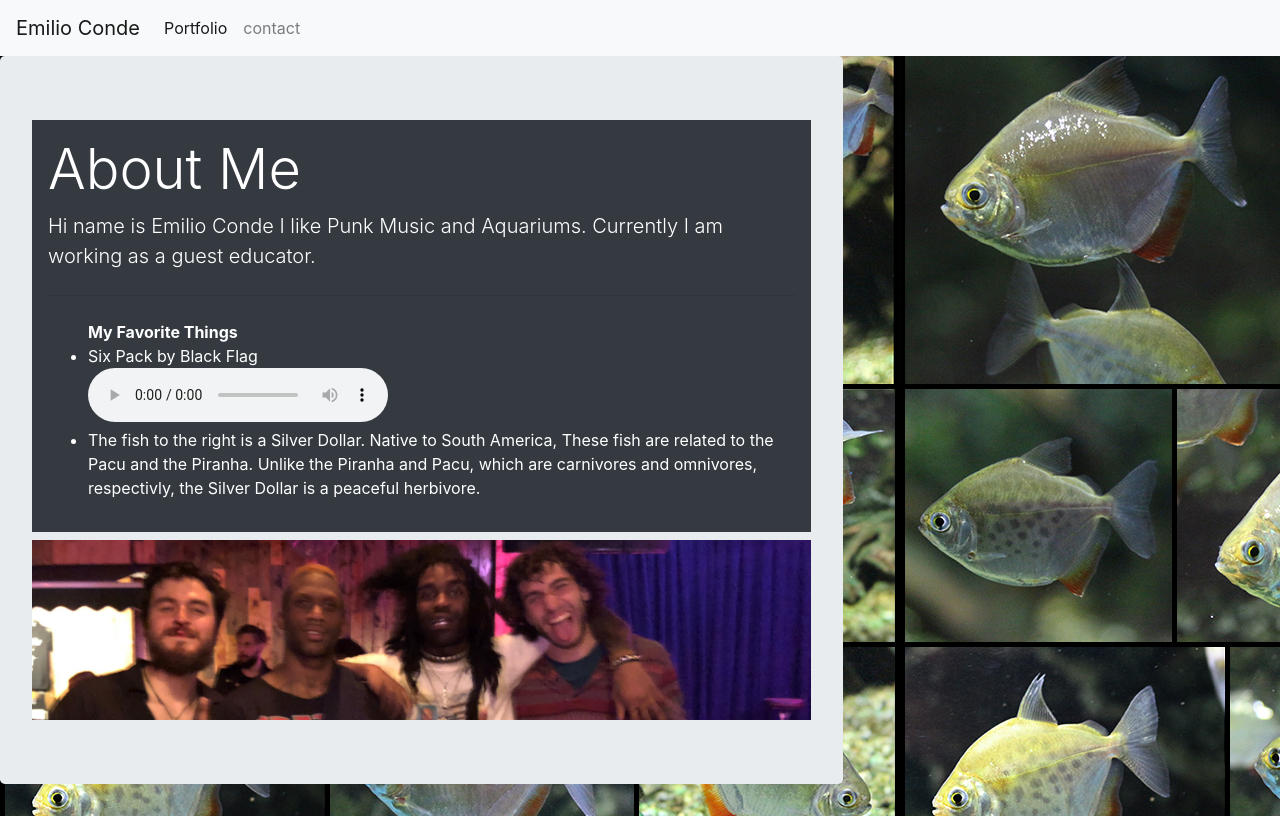
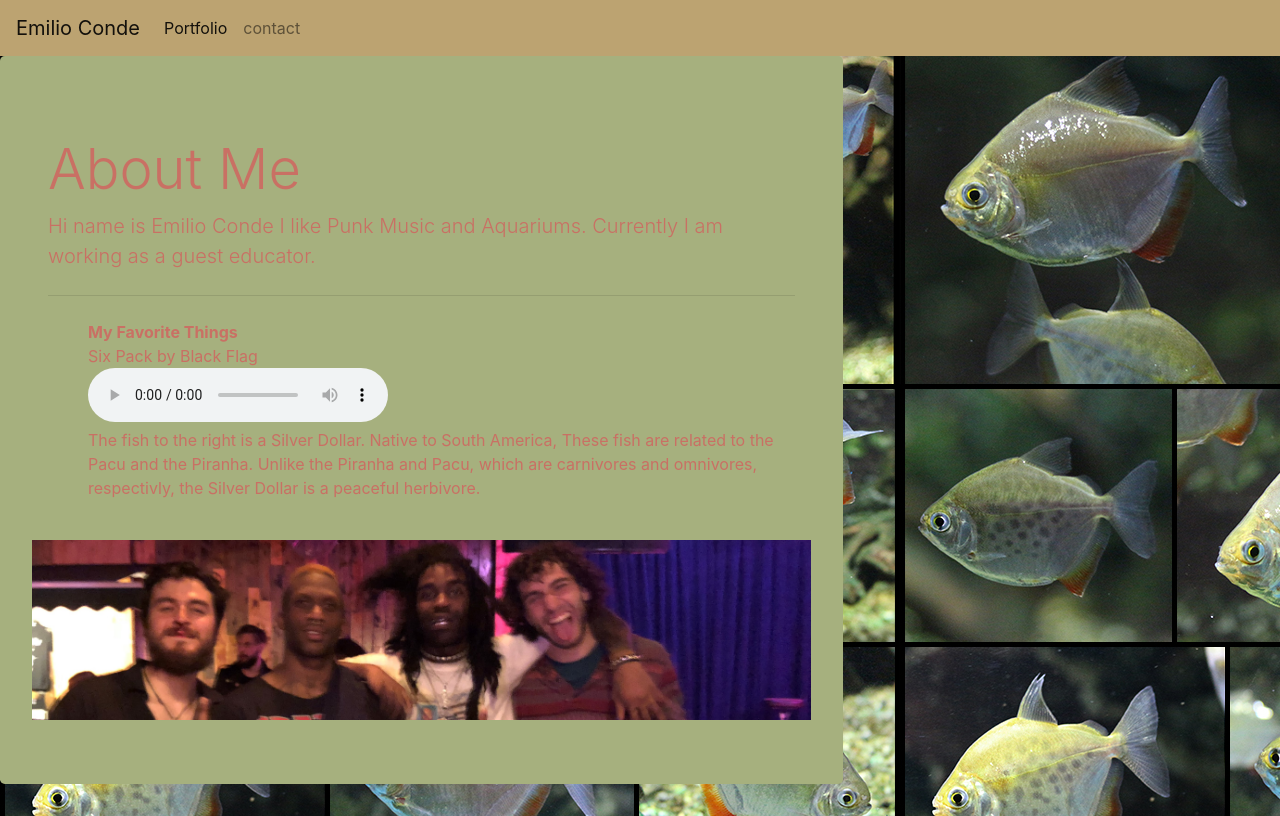
Before and after one commit to condeemilio891/about-me, a plain HTML site: page index.html in a window 1280 px wide. Drawn offline with nearby package versions, Linux system fonts and the light colour scheme.

Commit message:
added better color pallet for main page

```diff
--- a/index.html
+++ b/index.html
@@ -17,7 +17,7 @@
 <body>
 
 
-  <nav class="navbar navbar-expand-lg navbar-light bg-light">
+  <nav style="background-color: #BCA371;"class="navbar navbar-expand-lg navbar-light bg-#BCA371">
     <a class="navbar-brand" href="index.html">Emilio Conde</a>
     <button class="navbar-toggler" type="button" data-toggle="collapse" data-target="#navbarNav" aria-controls="navbarNav" aria-expanded="false" aria-label="Toggle navigation">
       <span class="navbar-toggler-icon"></span>
@@ -42,8 +42,8 @@
 
             <div class="row">
               <div class= "col-lg-8" >
-                 <div class="jumbotron">
-                  <div class="p-3 mb-2 bg-dark text-white">
+                 <div style="background-color: #A6B07E" class="jumbotron">
+                  <div  class="p-3 mb-2 bg-#68A357 text-white">
                      <h1 class="display-4">About Me</h1>
                      <p class="lead">Hi name is Emilio Conde I like Punk Music and Aquariums. Currently I am working as a guest educator.</p>
                      <hr class="my-4">
--- a/style.css
+++ b/style.css
@@ -6,12 +6,33 @@ body{
 }
 ul{
     font-weight: bolder;
+    color:#C97064
 }
 
 li{
     text-align: left;
     font-weight: normal;
+    color:#C97064;
+    list-style: none;
+}
+p{
+    color:#C97064
+}
+h1{
+    color:#C97064
 }
 img{
     width: 100%;
 }
+button{
+    color:blue;
+
+}
+
+
+.jumbotron-fluid{
+    background-color: "#A6B07E";
+}
+.jumbotron{
+    background-color: "#A6B07E";
+}
```
Also changed, not shown: portfolio.html (+7 -6 lines), Untitled.png (added), calpic.jpg (added).
